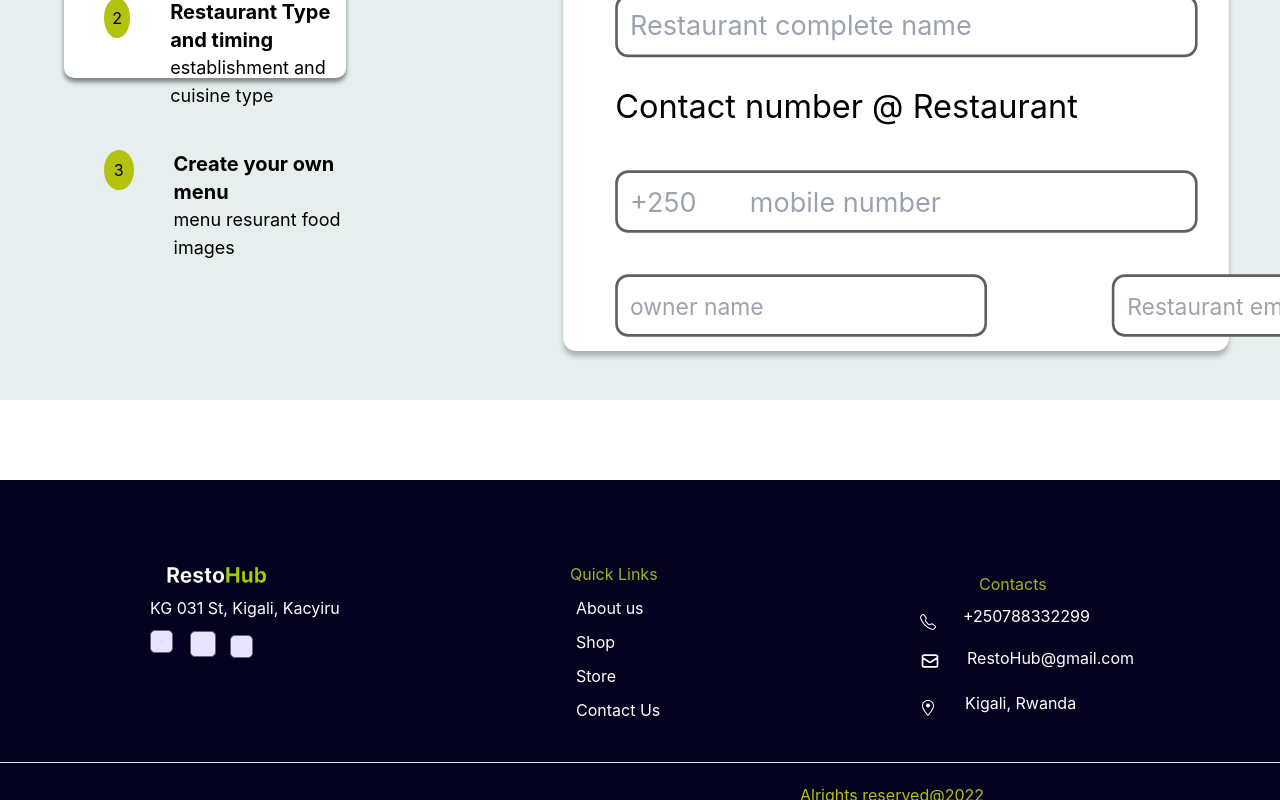
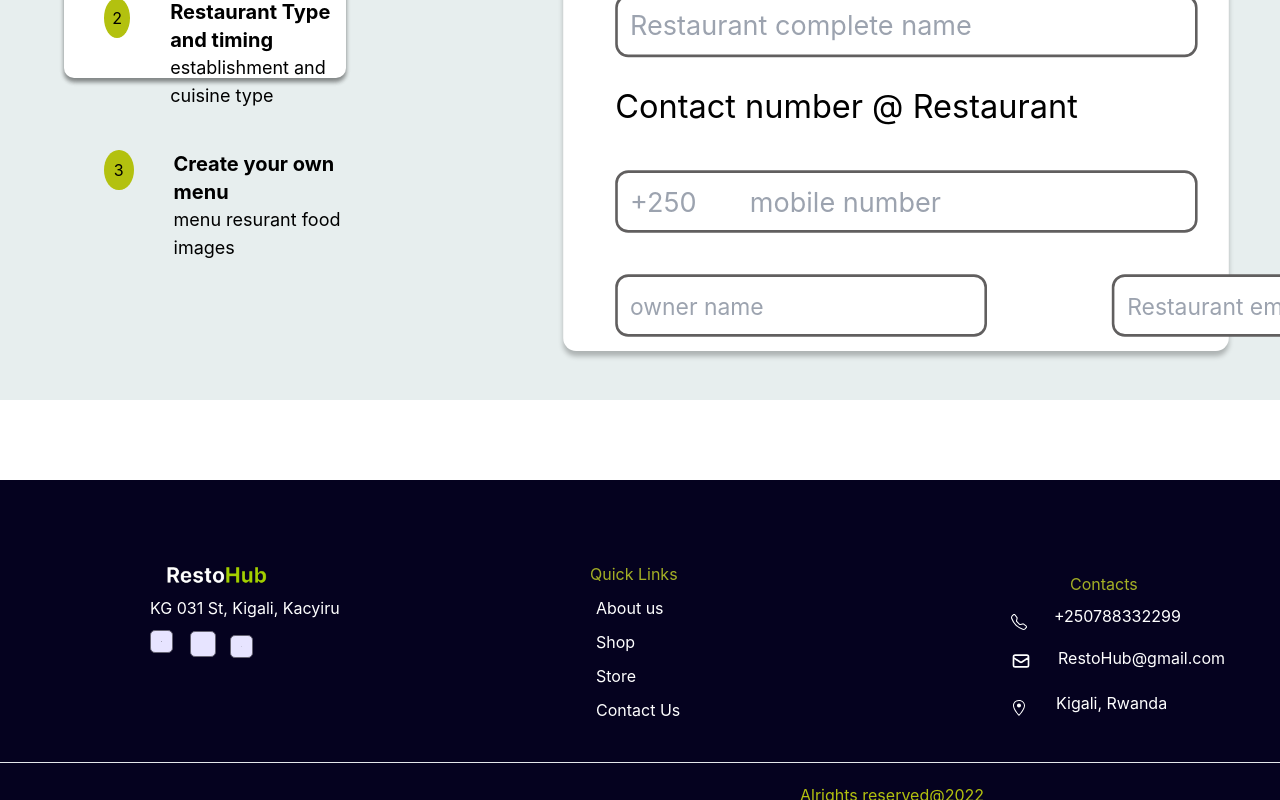
Before and after one commit to jazzybruno/restohub, a React (Create React App) app: page /profile in a window 1280 px wide. Shown: the part 392-1192 px from the top of the page. Built offline with nearby package versions, Linux system fonts and the light colour scheme.

Commit message:
changed footer
changed footer

```diff
--- a/src/components/UI/footer.css
+++ b/src/components/UI/footer.css
@@ -45,7 +45,6 @@
     right:760px;
     border: 1px solid #656372;
     border-radius:5px;
-    /* height:40px; */
     padding: 12px;
     background-color: #E7E4FF;
     color:black;
@@ -107,14 +106,14 @@ h3{
     position:relative;
     bottom:70px;
     /* right:30px */
-    left:540px;
+    left:560px;
 }
 
 
 .column3{
     position:relative;
     bottom:220px;
-    left:859px;
+    left:950px;
 
 }
 
@@ -159,7 +158,7 @@ h3{
 .column4{
     position: relative;
     bottom:396px;
-    left:1350px;
+    left:1500px;
 }
 .column4 p{
     position: relative;
```
